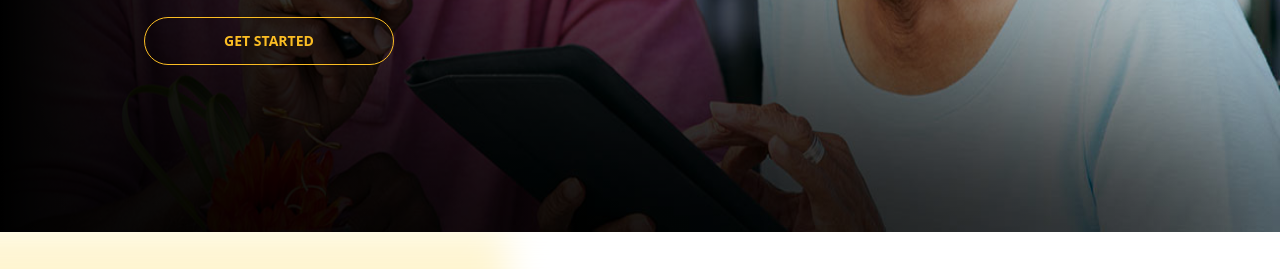
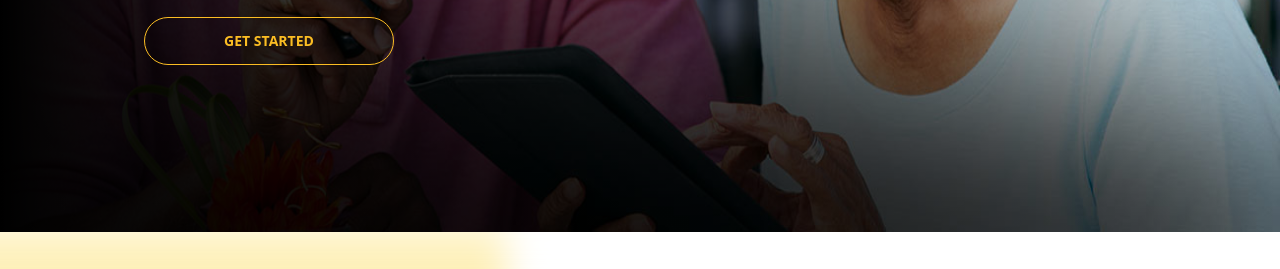
Before and after one commit to MaazSiddiqi/HomeCare, a website: page src/index.html in a window 1280 px wide. Shown: the part 408-677 px from the top of the page. Drawn offline with Linux system fonts and the light colour scheme.

Commit message:
last update

```diff
--- a/package.json
+++ b/package.json
@@ -5,7 +5,7 @@
   "main": "index.js",
   "scripts": {
     "test": "echo \"Error: no test specified\" && exit 1",
-    "buildcss": "tailwindcss -i ./src/index.css -o ./src/style.css --watch",
+    "buildcss": "tailwindcss -i ./src/index.css -o ./dist/style.css --watch",
     "build": "static-site -b ./dist -s ./src"
   },
   "keywords": [],
--- a/src/index.html
+++ b/src/index.html
@@ -85,7 +85,7 @@
       <img
         src="./images/wave3.svg"
         alt=""
-        class="absolute -z-10 opacity-20 blur-md w-full h-full scale-y-[200%] scale-x-150"
+        class="absolute -z-10 opacity-30 blur-md w-full h-full scale-y-[200%] scale-x-150"
       />
       <section class="flex flex-col justify-center h-fit py-12 px-24 space-y-7">
         <h1 class="font-semibold text-4xl">About Home CARE</h1>
```
Also changed, not shown: src/pages/app/app.html (+1 -1 lines), dist/pages/app/app-reports/index.html, dist/style.css, src/style.css.
